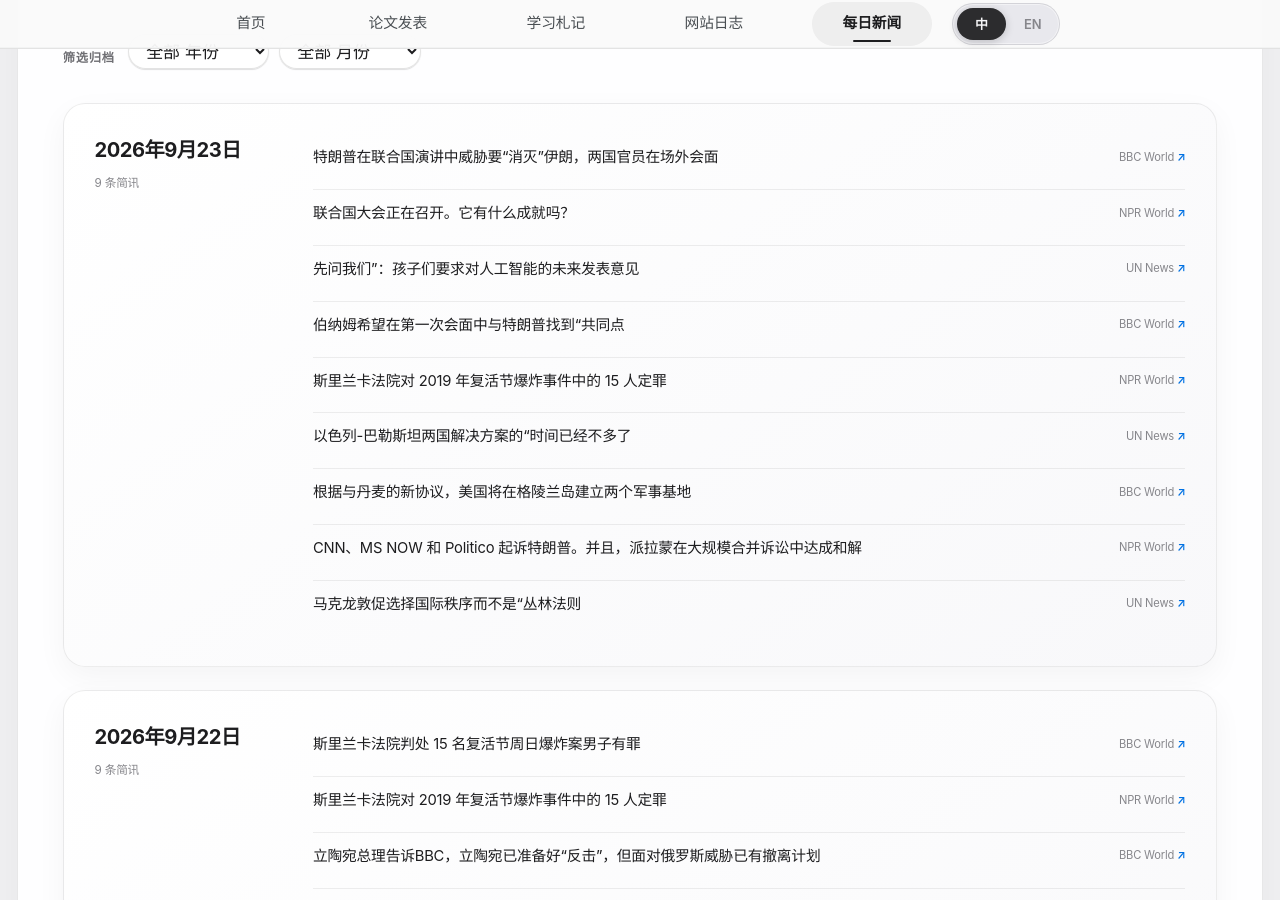
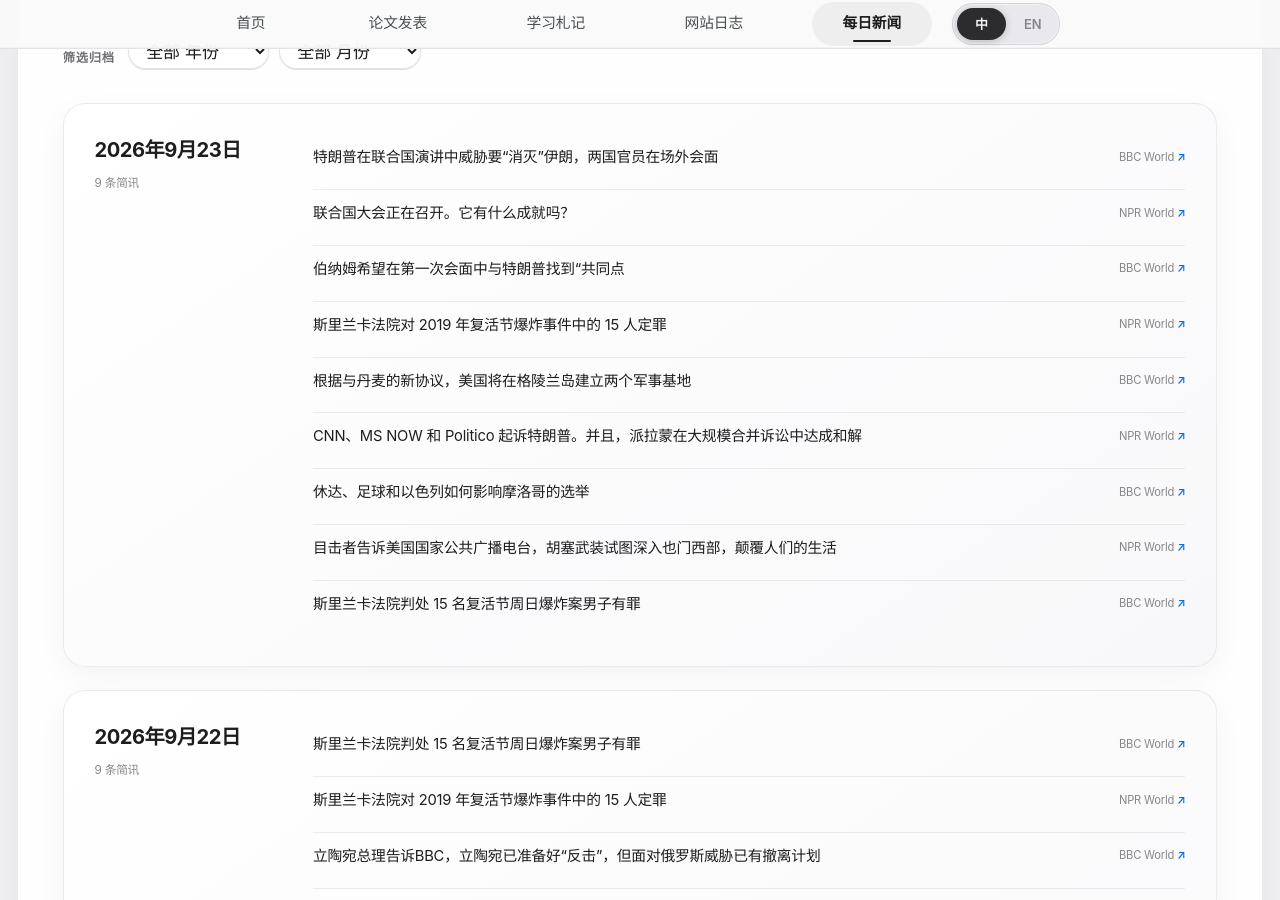
Before and after one commit to HaoxiangLuo/HaoxiangLuo.github.io, a Jekyll site: the page built from _pages/daily-news-zh.html, in a window 1280 px wide and 900 px high, scrolled down 297 px. Built offline with Jekyll 4.4.1, drawn with Linux system fonts in a browser that asks for light colours; a style sheet for code colours, icons or effects is not loaded.

Commit message:
Update daily news 2026-09-23

```diff
--- a/_data/daily_news.json
+++ b/_data/daily_news.json
@@ -1,5 +1,5 @@
 {
-  "updated_at": "2026-09-23T11:25:01+08:00",
+  "updated_at": "2026-09-23T12:25:32+08:00",
   "days": [
     {
       "date": "2026-09-23",
@@ -17,12 +17,6 @@
           "title_zh": "联合国大会正在召开。它有什么成就吗？"
         },
         {
-          "title": "‘Ask us first’: Children demand a voice on AI’s future",
-          "source": "UN News",
-          "url": "https://news.un.org/feed/view/en/story/2026/09/1168403",
-          "title_zh": "先问我们”：孩子们要求对人工智能的未来发表意见"
-        },
-        {
           "title": "Burnham expects to find 'common ground' with Trump in first meeting",
           "source": "BBC World",
           "url": "https://www.bbc.co.uk/news/articles/cqevwpmvpekeo?at_medium=RSS&at_campaign=rss",
@@ -33,12 +27,6 @@
           "source": "NPR World",
           "url": "https://www.npr.org/2026/09/22/g-s1-144514/sri-lanka-court-convicts-15-over-deadly-2019-easter-bombings",
           "title_zh": "斯里兰卡法院对 2019 年复活节爆炸事件中的 15 人定罪"
-        },
-        {
-          "title": "‘Time is running out’ for Israel-Palestine two-State solution",
-          "source": "UN News",
-          "url": "https://news.un.org/feed/view/en/story/2026/09/1168401",
-          "title_zh": "以色列-巴勒斯坦两国解决方案的“时间已经不多了"
         },
         {
           "title": "US to build two military bases in Greenland under new deal with Denmark",
@@ -53,10 +41,22 @@
           "title_zh": "CNN、MS NOW 和 Politico 起诉特朗普。并且，派拉蒙在大规模合并诉讼中达成和解"
         },
         {
-          "title": "Choose international order over ‘law of the jungle’, urges Macron",
-          "source": "UN News",
-          "url": "https://news.un.org/feed/view/en/story/2026/09/1168402",
-          "title_zh": "马克龙敦促选择国际秩序而不是“丛林法则"
+          "title": "How Ceuta, football and Israel are shaping Morocco's election",
+          "source": "BBC World",
+          "url": "https://www.bbc.co.uk/news/articles/c8r4v7n6py97o?at_medium=RSS&at_campaign=rss",
+          "title_zh": "休达、足球和以色列如何影响摩洛哥的选举"
+        },
+        {
+          "title": "Houthis try to push deeper into western Yemen, upending life, witnesses tell NPR",
+          "source": "NPR World",
+          "url": "https://www.npr.org/2026/09/22/g-s1-144261/yemen-houthis-saudi-iran-humanitarian-crisis",
+          "title_zh": "目击者告诉美国国家公共广播电台，胡塞武装试图深入也门西部，颠覆人们的生活"
+        },
+        {
+          "title": "Sri Lanka court convicts 15 men over deadly Easter Sunday bombings",
+          "source": "BBC World",
+          "url": "https://www.bbc.co.uk/news/articles/cqy7z275yx65o?at_medium=RSS&at_campaign=rss",
+          "title_zh": "斯里兰卡法院判处 15 名复活节周日爆炸案男子有罪"
         }
       ]
     },
```
